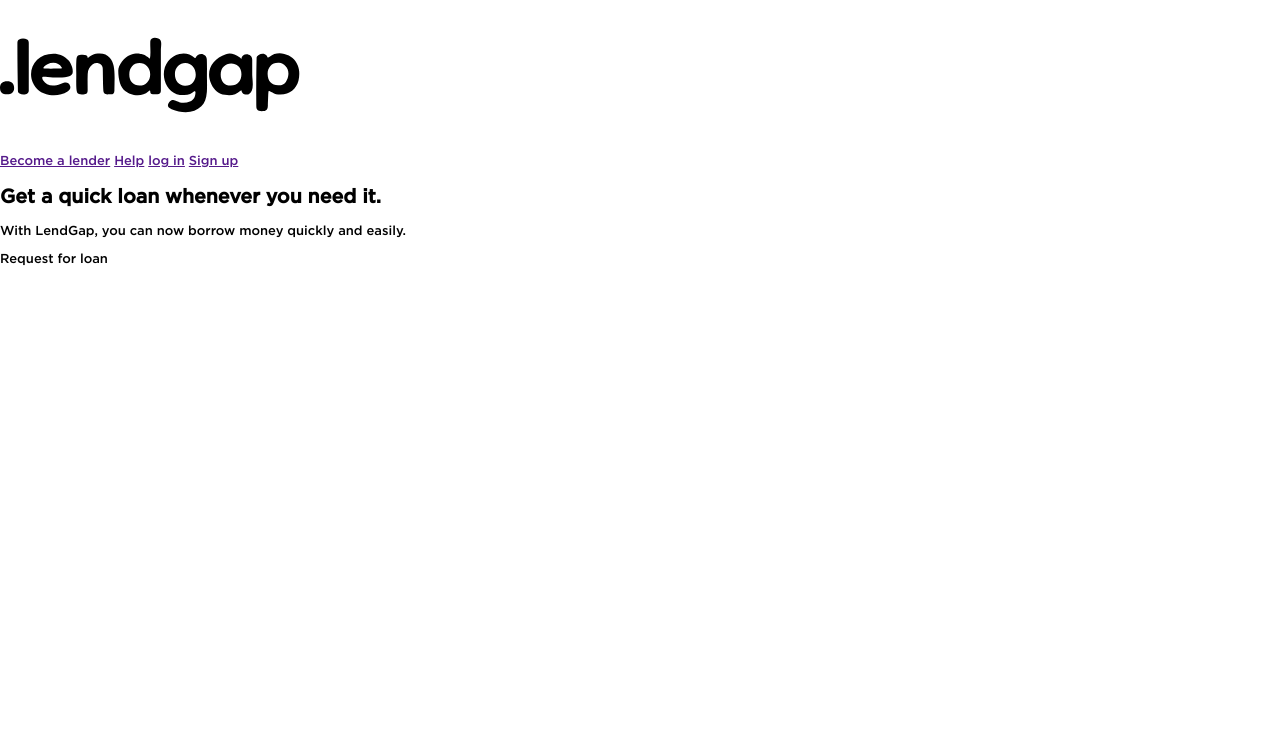
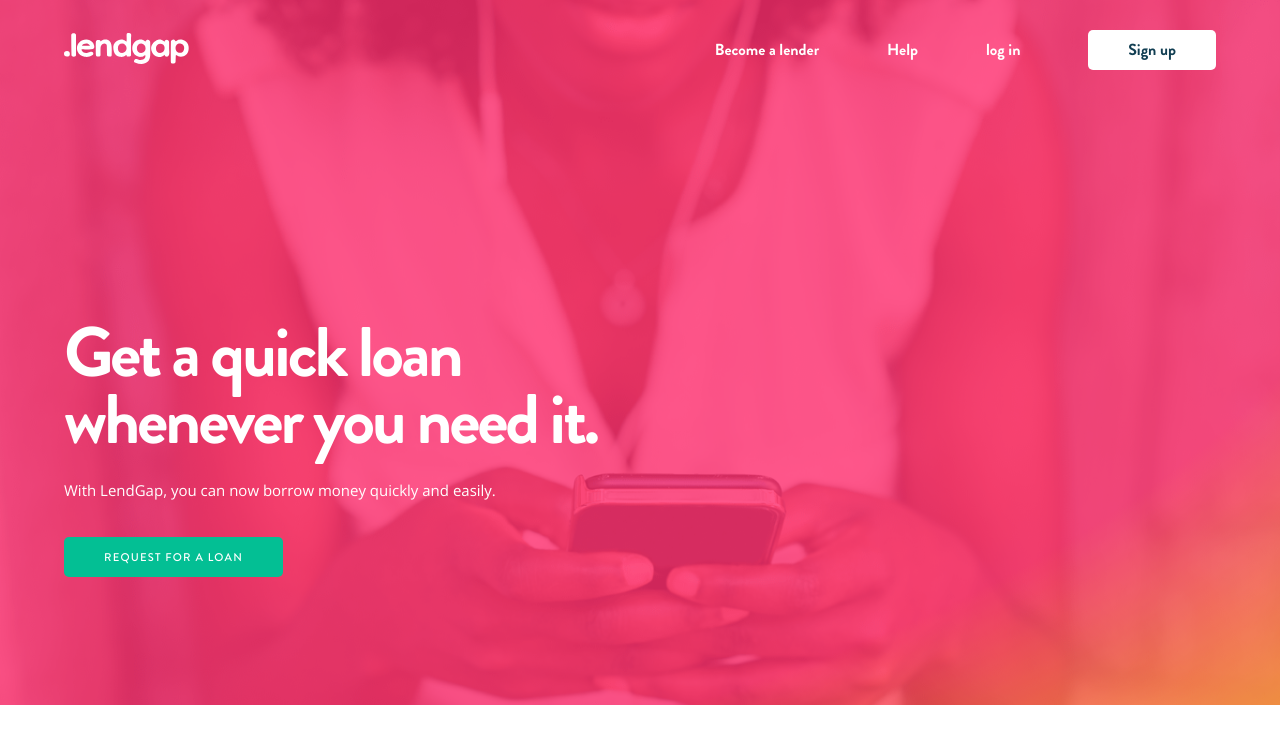
Before and after one commit to nnamdiawili/lendgap, a website: page index.html in a window 1280 px wide. Drawn offline with nearby package versions, Linux system fonts and the light colour scheme; files whose address does not match are found by name.

Commit message:
implements landing page hero desktop layout

```diff
--- a/index.html
+++ b/index.html
@@ -14,25 +14,29 @@
   <body>
     <!-- page content -->
     <header class="navbar fixed trans">
+      <div class="content container">
         <div class="brand">
-        <svg class="logo"><use xmlns:xlink="http://www.w3.org/1999/xlink" xlink:href="#icon-lendgap-logo"></use></svg>
+          <svg class="logo" width=""><use xmlns:xlink="http://www.w3.org/1999/xlink" xlink:href="#icon-lendgap-logo"></use></svg>
         </div>
         <nav class="navs" >
           <a class="nav-link" href="">Become a lender</a>
           <a class="nav-link" href="">Help</a>
           <a class="nav-link" href="">log in</a>
-        <a class="nav-link btn btn-white" href="">Sign up</a>
+          <a class="nav-link primary" href="">Sign up</a>
         </nav>
-      <div class="header-burger"></div>
+        <div class="burger"></div>
+      </div>
     </header>
     <main class="page landing">
-      <section class="section hero">
-        <div class="background"></div>
+      <section class="hero section">
+        <div class="background fixed-bg"></div>
         <div class="foreground">
-          <h2 class="hero-title">Get a quick loan whenever you need it.</h2>
-          <p class="hero-description">With LendGap, you can now borrow money quickly and easily.</p>
-          <div class="hero-cta">
-            <a class="btn btn-green">Request for loan</a>
+          <div class="content container">
+            <h1 class="title header-lg">Get a quick loan<br>whenever you need it.</h1>
+            <p class="description">With LendGap, you can now borrow money quickly and easily.</p>
+            <div class="cta">
+              <a class="btn btn-green btn-caps">Request for a loan</a>
+            </div>
           </div>
         </div>
       </section>
--- a/scss/_fonts.scss
+++ /dev/null
@@ -1,64 +0,0 @@
-// -------------------------------------------------------------------------
-// Brandon Grotesque
-// -------------------------------------------------------------------------
-
-@font-face {
-    font-family: 'Brandon Grotesque';
-    src: url('../fonts/BrandonGrotesque-Regular.eot');
-    src: url('../fonts/BrandonGrotesque-Regular.eot?#iefix') format('embedded-opentype'),
-        url('../fonts/BrandonGrotesque-Regular.woff2') format('woff2'),
-        url('../fonts/BrandonGrotesque-Regular.woff') format('woff'),
-        url('../fonts/BrandonGrotesque-Regular.ttf') format('truetype');
-    font-weight: normal;
-    font-style: normal;
-}
-
-@font-face {
-    font-family: 'Brandon Grotesque';
-    src: url('../fonts/BrandonGrotesque-Black.eot');
-    src: url('../fonts/BrandonGrotesque-Black.eot?#iefix') format('embedded-opentype'),
-        url('../fonts/BrandonGrotesque-Black.woff2') format('woff2'),
-        url('../fonts/BrandonGrotesque-Black.woff') format('woff'),
-        url('../fonts/BrandonGrotesque-Black.ttf') format('truetype');
-    font-weight: 900;
-    font-style: normal;
-}
-
-@font-face {
-    font-family: 'Brandon Grotesque';
-    src: url('../fonts/BrandonGrotesque-Bold.eot');
-    src: url('../fonts/BrandonGrotesque-Bold.eot?#iefix') format('embedded-opentype'),
-        url('../fonts/BrandonGrotesque-Bold.woff2') format('woff2'),
-        url('../fonts/BrandonGrotesque-Bold.woff') format('woff'),
-        url('../fonts/BrandonGrotesque-Bold.ttf') format('truetype');
-    font-weight: bold;
-    font-style: normal;
-}
-
-@font-face {
-    font-family: 'Brandon Grotesque';
-    src: url('../fonts/BrandonGrotesque-Medium.eot');
-    src: url('../fonts/BrandonGrotesque-Medium.eot?#iefix') format('embedded-opentype'),
-        url('../fonts/BrandonGrotesque-Medium.woff2') format('woff2'),
-        url('../fonts/BrandonGrotesque-Medium.woff') format('woff'),
-        url('../fonts/BrandonGrotesque-Medium.ttf') format('truetype');
-    font-weight: 500;
-    font-style: normal;
-}
-
-
-
-// -------------------------------------------------------------------------
-// Gotham
-// -------------------------------------------------------------------------
-
-@font-face {
-    font-family: 'Gotham';
-    src: url('../fonts/Gotham-Medium.eot');
-    src: url('../fonts/Gotham-Medium.eot?#iefix') format('embedded-opentype'),
-        url('../fonts/Gotham-Medium.woff2') format('woff2'),
-        url('../fonts/Gotham-Medium.woff') format('woff'),
-        url('../fonts/Gotham-Medium.ttf') format('truetype');
-    font-weight: 500;
-    font-style: normal;
-}
--- a/scss/_global.scss
+++ /dev/null
@@ -1,5 +0,0 @@
-body {
-  font-family: 'Gotham', sans-serif;
-  font-size: 13px;
-  font-weight: normal;
-}
--- a/scss/_variables.scss
+++ /dev/null
@@ -1,20 +0,0 @@
-
-// COLORS:
-// ===================================================================================
-$color-white: #FFF;
-$color-brand-fuchsia: #FF2D6E;
-$color-brand-orange: #FF8B2D;
-$color-brand-teal: #03BF94;
-
-
-// EFFECTS:
-// ===================================================================================
-
-
-// FONTS:
-// ===================================================================================
-
-
-// LAYOUT:
-// ===================================================================================
-$navbar-height-normal
--- /dev/null
+++ b/scss/components/_buttons.scss
@@ -0,0 +1,28 @@
+
+.btn {
+  display: inline-flex;
+  justify-content: center;
+  align-items: center;
+  height: 40px;
+  padding: 0 40px;
+  border-radius: 5px;
+  overflow: hidden;
+  font-family: $font-family-button;
+}
+
+.btn-green {
+  color: $color-white;
+  background-color: $color-brand-green;
+}
+
+.btn-trans {
+  color: $color-brand-blue;
+  background-color: $color-white;
+}
+
+.btn-caps {
+  text-transform: uppercase;
+  font-weight: 500;
+  font-size: .7rem;
+  letter-spacing: 0.075rem;
+}
--- a/scss/components/_navbar.scss
+++ b/scss/components/_navbar.scss
@@ -1,12 +1,49 @@
 
 .navbar {
-  display: flex;
-  height: 100px;
-
   &.fixed {
     position: fixed;
     top: 0;
     left: 0;
     right: 0;
+    z-index: 10;
   }
 }
+
+.navbar .content {
+  display: flex;
+  justify-content: space-between;
+  align-items: center;
+  height: 100px;
+}
+
+.navbar .brand .logo {
+  width: 125px;
+  height: 31px;
+  fill: $color-white;
+}
+
+.navbar .nav-link {
+  display: inline-flex;
+  justify-content: center;
+  align-items: center;
+  height: 40px;
+  padding: 0 2rem;
+  border-radius: 5px;
+  overflow: hidden;
+  font-family: $font-family-button;
+  font-size: 1rem;
+  font-weight: 700;
+  color: $color-white;
+  text-decoration: none;
+
+  &.primary {
+    color: $color-brand-blue;
+    background-color: $color-white;
+    margin-left: 2rem;
+    padding: 0 40px;
+  }
+}
+
+.navbar .burger {
+  display: none;
+}
--- /dev/null
+++ b/scss/globals/_base.scss
@@ -0,0 +1,10 @@
+
+* {
+  box-sizing: border-box;
+}
+
+body {
+  font-family: $font-family-base;
+  font-size: $font-size-base-max;
+  font-weight: 300;
+}
--- /dev/null
+++ b/scss/globals/_fonts.scss
@@ -0,0 +1,64 @@
+// -------------------------------------------------------------------------
+// Brandon Grotesque
+// -------------------------------------------------------------------------
+
+@font-face {
+    font-family: 'Brandon Grotesque';
+    src: url('#{$path-to-fonts}/BrandonGrotesque-Regular.eot');
+    src: url('#{$path-to-fonts}/BrandonGrotesque-Regular.eot?#iefix') format('embedded-opentype'),
+        url('#{$path-to-fonts}/BrandonGrotesque-Regular.woff2') format('woff2'),
+        url('#{$path-to-fonts}/BrandonGrotesque-Regular.woff') format('woff'),
+        url('#{$path-to-fonts}/BrandonGrotesque-Regular.ttf') format('truetype');
+    font-weight: normal;
+    font-style: normal;
+}
+
+@font-face {
+    font-family: 'Brandon Grotesque';
+    src: url('#{$path-to-fonts}/BrandonGrotesque-Black.eot');
+    src: url('#{$path-to-fonts}/BrandonGrotesque-Black.eot?#iefix') format('embedded-opentype'),
+        url('#{$path-to-fonts}/BrandonGrotesque-Black.woff2') format('woff2'),
+        url('#{$path-to-fonts}/BrandonGrotesque-Black.woff') format('woff'),
+        url('#{$path-to-fonts}/BrandonGrotesque-Black.ttf') format('truetype');
+    font-weight: 900;
+    font-style: normal;
+}
+
+@font-face {
+    font-family: 'Brandon Grotesque';
+    src: url('#{$path-to-fonts}/BrandonGrotesque-Bold.eot');
+    src: url('#{$path-to-fonts}/BrandonGrotesque-Bold.eot?#iefix') format('embedded-opentype'),
+        url('#{$path-to-fonts}/BrandonGrotesque-Bold.woff2') format('woff2'),
+        url('#{$path-to-fonts}/BrandonGrotesque-Bold.woff') format('woff'),
+        url('#{$path-to-fonts}/BrandonGrotesque-Bold.ttf') format('truetype');
+    font-weight: bold;
+    font-style: normal;
+}
+
+@font-face {
+    font-family: 'Brandon Grotesque';
+    src: url('#{$path-to-fonts}/BrandonGrotesque-Medium.eot');
+    src: url('#{$path-to-fonts}/BrandonGrotesque-Medium.eot?#iefix') format('embedded-opentype'),
+        url('#{$path-to-fonts}/BrandonGrotesque-Medium.woff2') format('woff2'),
+        url('#{$path-to-fonts}/BrandonGrotesque-Medium.woff') format('woff'),
+        url('#{$path-to-fonts}/BrandonGrotesque-Medium.ttf') format('truetype');
+    font-weight: 500;
+    font-style: normal;
+}
+
+
+
+// -------------------------------------------------------------------------
+// Gotham
+// -------------------------------------------------------------------------
+
+@font-face {
+    font-family: 'Gotham';
+    src: url('#{$path-to-fonts}/Gotham-Medium.eot');
+    src: url('#{$path-to-fonts}/Gotham-Medium.eot?#iefix') format('embedded-opentype'),
+        url('#{$path-to-fonts}/Gotham-Medium.woff2') format('woff2'),
+        url('#{$path-to-fonts}/Gotham-Medium.woff') format('woff'),
+        url('#{$path-to-fonts}/Gotham-Medium.ttf') format('truetype');
+    font-weight: 500;
+    font-style: normal;
+}
--- /dev/null
+++ b/scss/globals/_utils.scss
@@ -0,0 +1,39 @@
+// -------------------------------------------------------------------------
+// Layout
+// -------------------------------------------------------------------------
+
+.container {
+  margin: 0 auto;
+  width: 100%;
+  max-width: 90%;
+
+  @media (min-width: $grid-breakpoints-xxl) {
+    max-width: 1200px;
+  }
+}
+
+
+// -------------------------------------------------------------------------
+// Headers
+// -------------------------------------------------------------------------
+
+*[class^="header-"], *[class*=" header-"]  {
+  font-family: $font-family-header;
+  line-height: 0.95;
+  margin: 0;
+}
+
+.header-lg {
+  font-size: 4.375rem;
+  font-weight: 700;
+  letter-spacing: -0.2rem;
+}
+
+
+// -------------------------------------------------------------------------
+// Effects
+// -------------------------------------------------------------------------
+
+.fixed-bg {
+  background-attachment: fixed;
+}
--- a/scss/pages/_landing.scss
+++ b/scss/pages/_landing.scss
@@ -0,0 +1,34 @@
+.hero {
+  position: relative;
+  min-height: 300px;
+}
+
+.hero .background {
+}
+
+.hero .background {
+  @include position(absolute, 0 0 0 0);
+  background-image: url('#{$path-to-images}/hero.png');
+  background-size: cover;
+  background-position: center center;
+  z-index: -1;
+
+  &::after { // used as the bg overlay
+    @include position(absolute, 0 0 0 0);
+    content: '';
+    background-color: $color-brand-fuchsia;
+    background-image: radial-gradient(ellipse at top left, transparent 80%, $color-brand-orange );
+    opacity: .8;
+  }
+}
+.hero .content {
+  color: $color-white;
+  padding: 20rem 0 8rem;
+}
+.hero .description {
+  margin: 1.8rem 0 0;
+}
+
+.hero .cta {
+  margin-top: 2.4rem ;
+}
--- a/scss/styles.scss
+++ b/scss/styles.scss
@@ -1,9 +1,13 @@
-@import "variables";
-@import "mixins";
+@import "globals/variables";
+@import "globals/fonts";
 
-@import "fonts";
-@import "global";
+@import "mixins/positioning";
+@import "mixins/typography";
 
+@import "globals/base";
+@import "globals/utils";
+
+@import "components/buttons";
 @import "components/navbar";
 
 @import "pages/landing";
```
Also changed, not shown: scss/globals/_variables.scss (added, +41 -0 lines), scss/mixins/_positioning.scss (added, +61 -0 lines), css/styles.css, img/hero.png (added), scss/_mixins.scss (deleted), scss/mixins/_typography.scss (added). Lines whose indentation alone changed are shown as unchanged.
